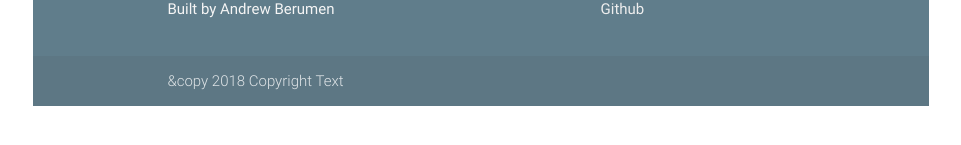
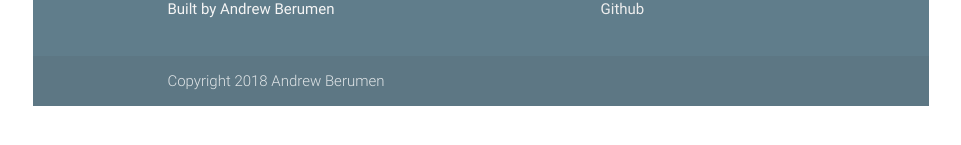
Before and after one commit to anbe6083/MallCrawl, a React (Create React App) app in the folder client/: page / in a window 1280 px wide. Shown: the part 249-394 px from the top of the page, without its empty margins (159-1120 px from the left). Built offline with nearby package versions, Linux system fonts and the light colour scheme; no server answers.

Commit message:
Changed footer text

```diff
--- a/client/src/components/App.js
+++ b/client/src/components/App.js
@@ -35,7 +35,7 @@ class App extends Component {
             <Route exact path="/" component={Landing} />
             <Route exact path="/dashboard" component={Dashboard} />
             <Footer
-              copyrights="&copy 2018 Copyright Text"
+              copyrights="Copyright 2018 Andrew Berumen"
               links={
                 <ul>
                   <li>
```
